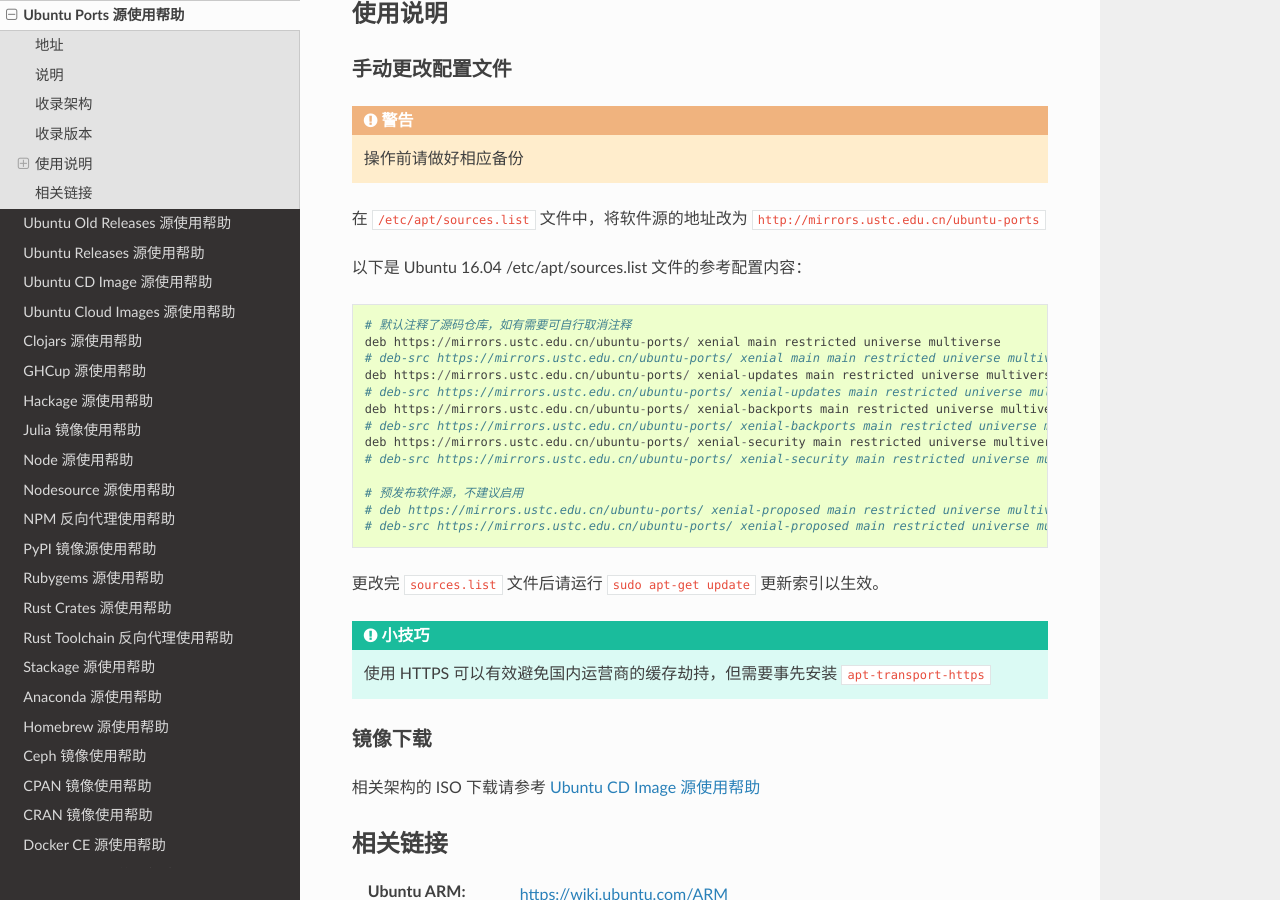
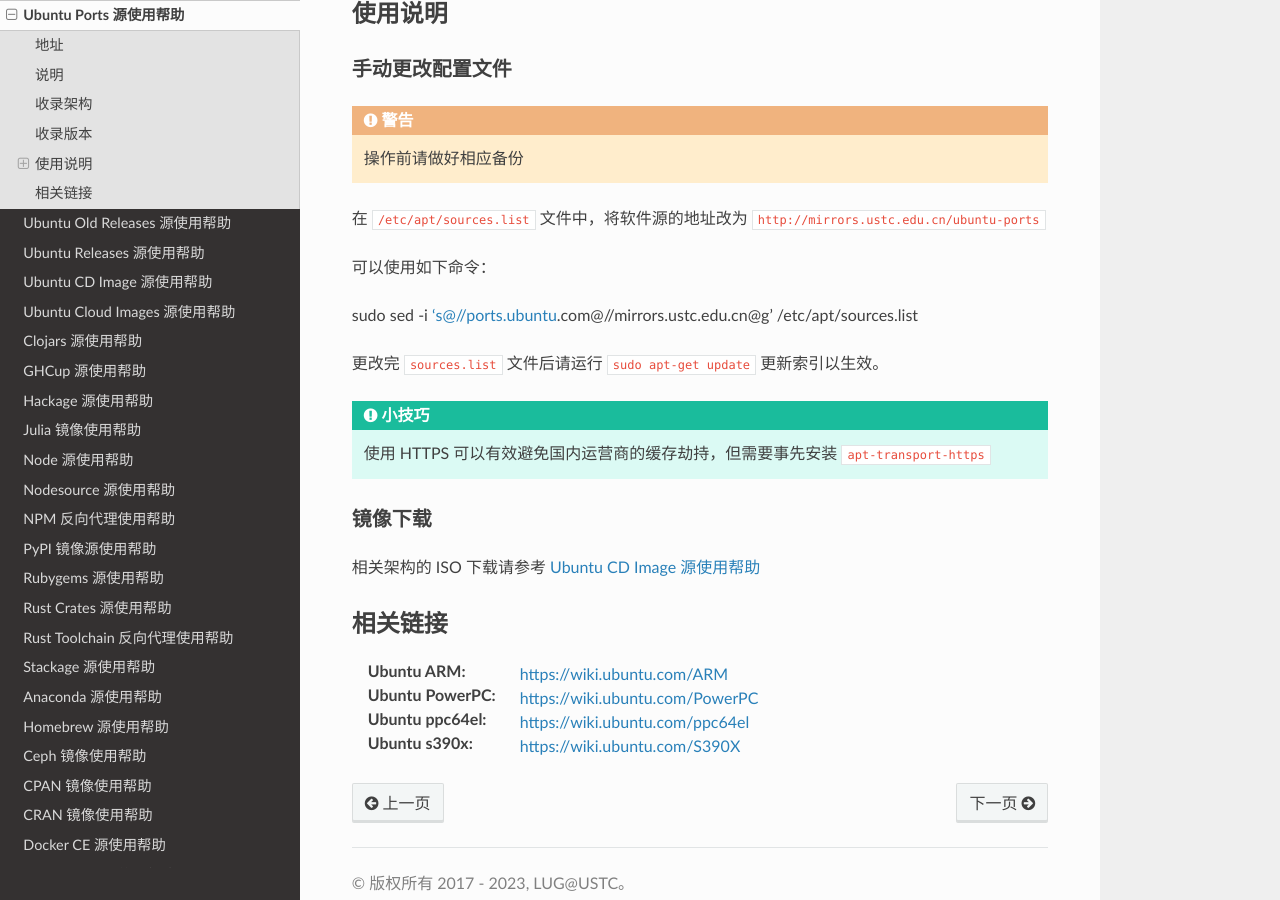
Before and after one commit to ustclug/mirrorhelp, a Sphinx documentation site: the page built from source/ubuntu-ports.rst, in a window 1280 px wide and 900 px high, scrolled down 650 px. Built offline with Sphinx 7.4.7 and the Read the Docs theme 2.0.0, drawn with Linux system fonts in a browser that asks for light colours; pages that are not in the unit, such as notebooks, are missing from menus.

Commit message:
Update ubuntu-ports.rst

```diff
--- a/source/ubuntu-ports.rst
+++ b/source/ubuntu-ports.rst
@@ -35,23 +35,11 @@
 
 在 :file:`/etc/apt/sources.list` 文件中，将软件源的地址改为 ``http://mirrors.ustc.edu.cn/ubuntu-ports``
 
-以下是 Ubuntu 16.04 /etc/apt/sources.list 文件的参考配置内容：
+可以使用如下命令：
 
 ::
 
-    # 默认注释了源码仓库，如有需要可自行取消注释
-    deb https://mirrors.ustc.edu.cn/ubuntu-ports/ xenial main restricted universe multiverse
-    # deb-src https://mirrors.ustc.edu.cn/ubuntu-ports/ xenial main main restricted universe multiverse
-    deb https://mirrors.ustc.edu.cn/ubuntu-ports/ xenial-updates main restricted universe multiverse
-    # deb-src https://mirrors.ustc.edu.cn/ubuntu-ports/ xenial-updates main restricted universe multiverse
-    deb https://mirrors.ustc.edu.cn/ubuntu-ports/ xenial-backports main restricted universe multiverse
-    # deb-src https://mirrors.ustc.edu.cn/ubuntu-ports/ xenial-backports main restricted universe multiverse
-    deb https://mirrors.ustc.edu.cn/ubuntu-ports/ xenial-security main restricted universe multiverse
-    # deb-src https://mirrors.ustc.edu.cn/ubuntu-ports/ xenial-security main restricted universe multiverse
-
-    # 预发布软件源，不建议启用
-    # deb https://mirrors.ustc.edu.cn/ubuntu-ports/ xenial-proposed main restricted universe multiverse
-    # deb-src https://mirrors.ustc.edu.cn/ubuntu-ports/ xenial-proposed main restricted universe multiverse
+sudo sed -i 's@//ports.ubuntu.com@//mirrors.ustc.edu.cn@g' /etc/apt/sources.list
 
 更改完 :file:`sources.list` 文件后请运行 ``sudo apt-get update`` 更新索引以生效。
 
```
